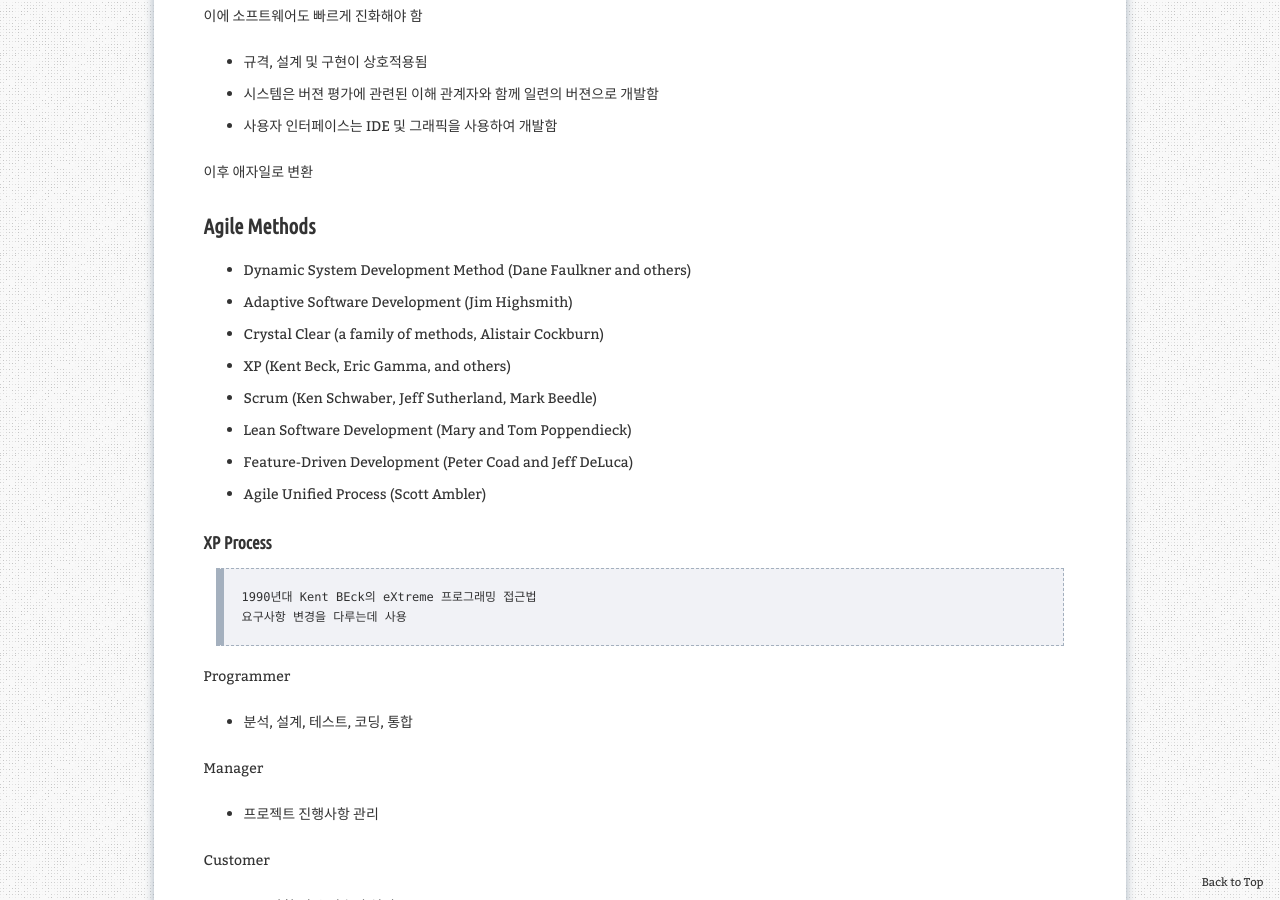
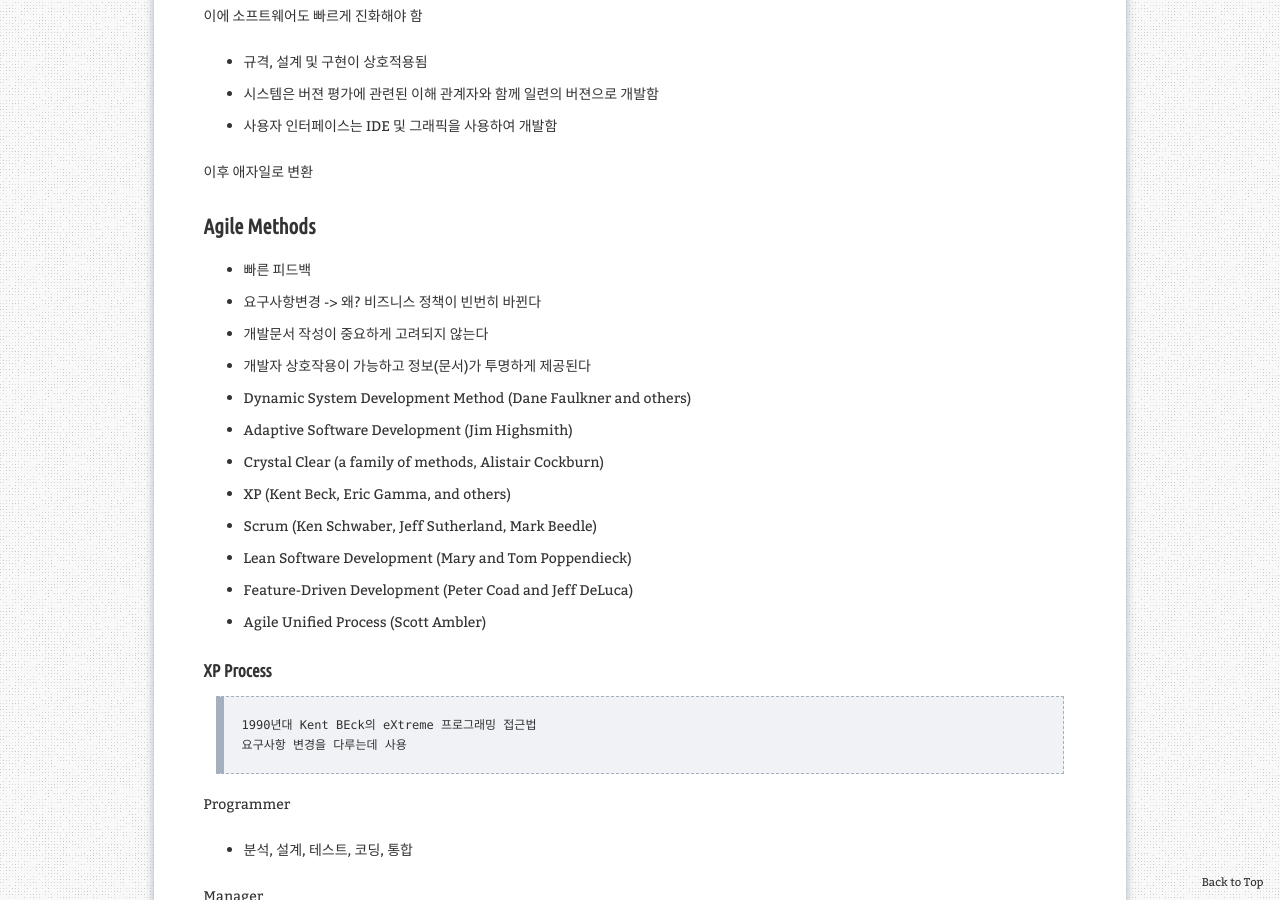
Before and after one commit to aristohyun/aristohyun.github.io, a Jekyll site: the page built from _posts/2021-10-04-SE_04.md, in a window 1280 px wide and 900 px high, scrolled down 6945 px. Built offline with Jekyll 4.4.1, drawn with Linux system fonts in a browser that asks for light colours; comment, search, counter and statistics services are not loaded.

Commit message:
Update 2021-10-04-SE_04.md

```diff
--- a/_posts/2021-10-04-SE_04.md
+++ b/_posts/2021-10-04-SE_04.md
@@ -168,6 +168,11 @@ Second version
 이후 애자일로 변환
 
 ### Agile Methods
+
+- 빠른 피드백
+- 요구사항변경 -> 왜? 비즈니스 정책이 빈번히 바뀐다
+- 개발문서 작성이 중요하게 고려되지 않는다
+- 개발자 상호작용이 가능하고 정보(문서)가 투명하게 제공된다
 
 - Dynamic System Development Method (Dane Faulkner and others)
 - Adaptive Software Development (Jim Highsmith)
```
